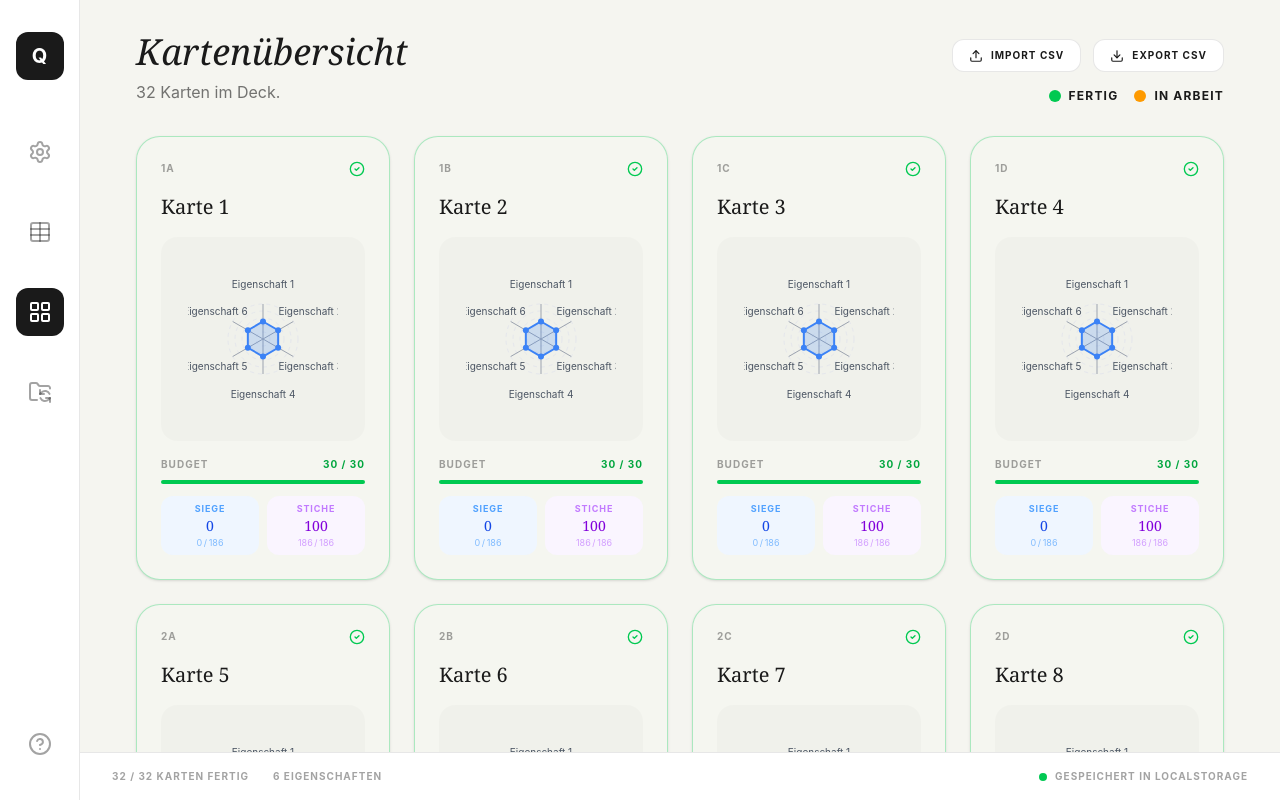
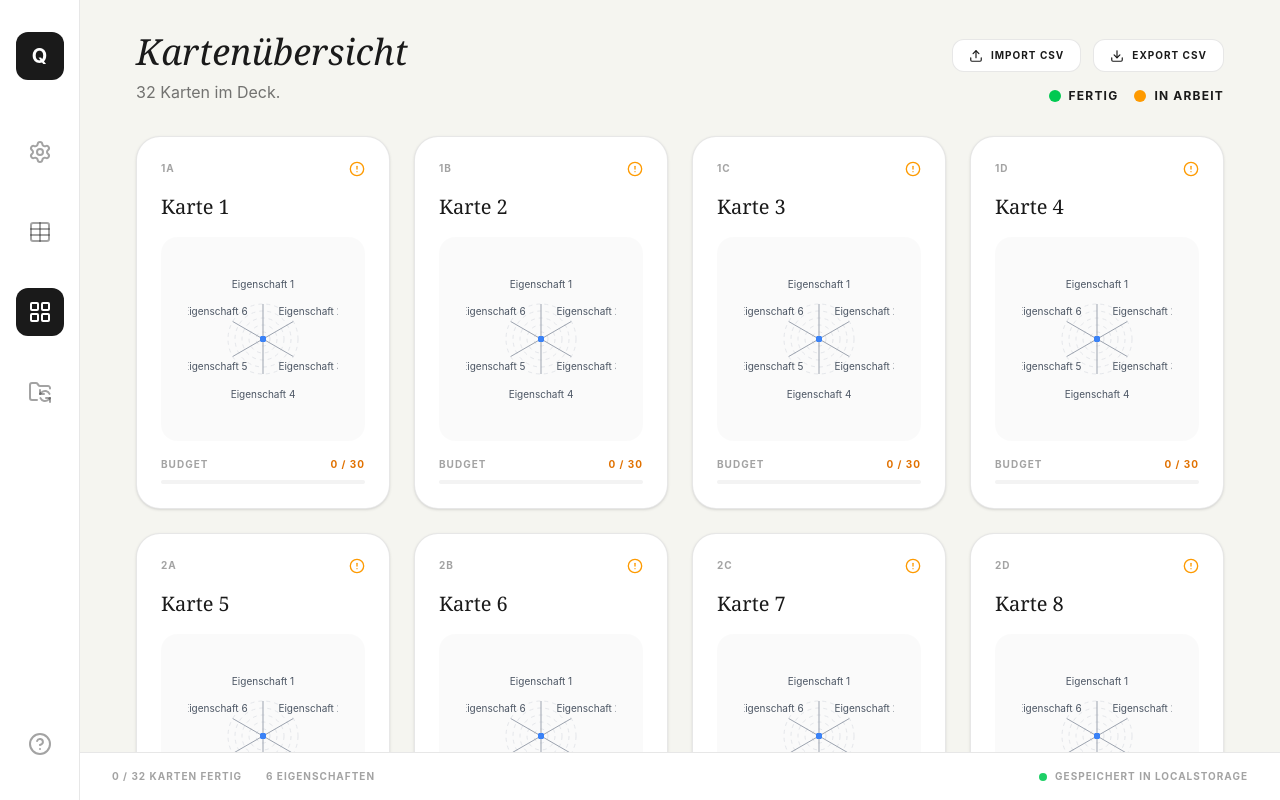
Before and after one commit to Lotes/quartett-meister, a Next.js app: page / in a window 1280 px wide. Shown: the top 800 px of the page. Built offline with nearby package versions, Linux system fonts and the light colour scheme.

Commit message:
Set initial card property values to give 0 points budget
Co-authored-by: Lotes <1525964+Lotes@users.noreply.github.com>

```diff
--- a/app/page.tsx
+++ b/app/page.tsx
@@ -61,29 +61,28 @@ const DEFAULT_SETTINGS: DeckSettings = {
   tolerance: 0,
 };
 
+function defaultCardValue(prop: PropertyDefinition): number {
+  return prop.winCondition === 'higher' ? prop.min : prop.max;
+}
+
+const INITIAL_PROPERTIES: PropertyDefinition[] = Array.from({ length: 6 }, (_, i) => ({
+  id: `prop-${i}`,
+  name: `Eigenschaft ${i + 1}`,
+  unit: '',
+  winCondition: 'higher' as const,
+  min: 0,
+  max: 100,
+  scaleType: 'linear' as const,
+}));
+
 const INITIAL_PROJECT: QuartettProject = {
   settings: DEFAULT_SETTINGS,
-  properties: Array.from({ length: 6 }, (_, i) => ({
-    id: `prop-${i}`,
-    name: `Eigenschaft ${i + 1}`,
-    unit: '',
-    winCondition: 'higher',
-    min: 0,
-    max: 100,
-    scaleType: 'linear',
-  })),
+  properties: INITIAL_PROPERTIES,
   cards: Array.from({ length: 32 }, (_, i) => ({
     id: `card-${i}`,
     quartettId: `${Math.floor(i / 4) + 1}${String.fromCharCode(65 + (i % 4))}`,
     name: `Karte ${i + 1}`,
-    values: {
-      'prop-0': 50,
-      'prop-1': 50,
-      'prop-2': 50,
-      'prop-3': 50,
-      'prop-4': 50,
-      'prop-5': 50,
-    },
+    values: Object.fromEntries(INITIAL_PROPERTIES.map(p => [p.id, defaultCardValue(p)])),
   })),
 };
 
@@ -313,11 +312,12 @@ export default function QuartettEditor() {
 
       // If propertyCount changed, adjust properties array
       let updatedProperties = [...prev.properties];
+      let updatedCards = [...prev.cards];
       if (newSettings.propertyCount !== undefined) {
         if (newSettings.propertyCount > prev.properties.length) {
           const diff = newSettings.propertyCount - prev.properties.length;
           for (let i = 0; i < diff; i++) {
-            updatedProperties.push({
+            const newProp: PropertyDefinition = {
               id: `prop-${Date.now()}-${i}`,
               name: `Neue Eigenschaft`,
               unit: '',
@@ -325,7 +325,12 @@ export default function QuartettEditor() {
               min: 0,
               max: 100,
               scaleType: 'linear',
-            });
+            };
+            updatedProperties.push(newProp);
+            updatedCards = updatedCards.map(c => ({
+              ...c,
+              values: { ...c.values, [newProp.id]: defaultCardValue(newProp) },
+            }));
           }
         } else {
           updatedProperties = updatedProperties.slice(0, newSettings.propertyCount);
@@ -333,7 +338,6 @@ export default function QuartettEditor() {
       }
 
       // If cardCount changed, adjust cards array
-      let updatedCards = [...prev.cards];
       if (newSettings.cardCount !== undefined) {
         if (newSettings.cardCount > prev.cards.length) {
           const diff = newSettings.cardCount - prev.cards.length;
@@ -343,7 +347,7 @@ export default function QuartettEditor() {
               id: `card-${Date.now()}-${i}`,
               quartettId: `${Math.floor(idx / 4) + 1}${String.fromCharCode(65 + (idx % 4))}`,
               name: `Neue Karte`,
-              values: {},
+              values: Object.fromEntries(updatedProperties.map(p => [p.id, defaultCardValue(p)])),
             });
           }
         } else {
```
